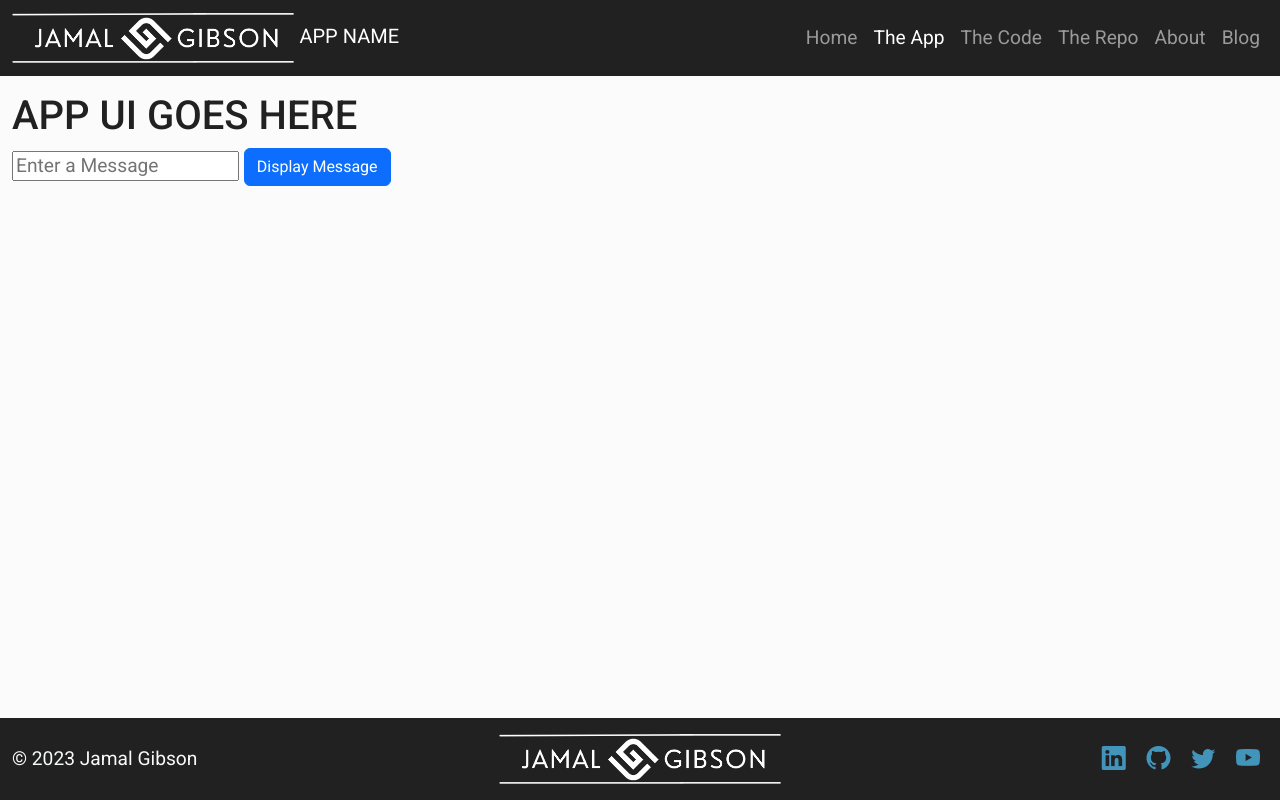
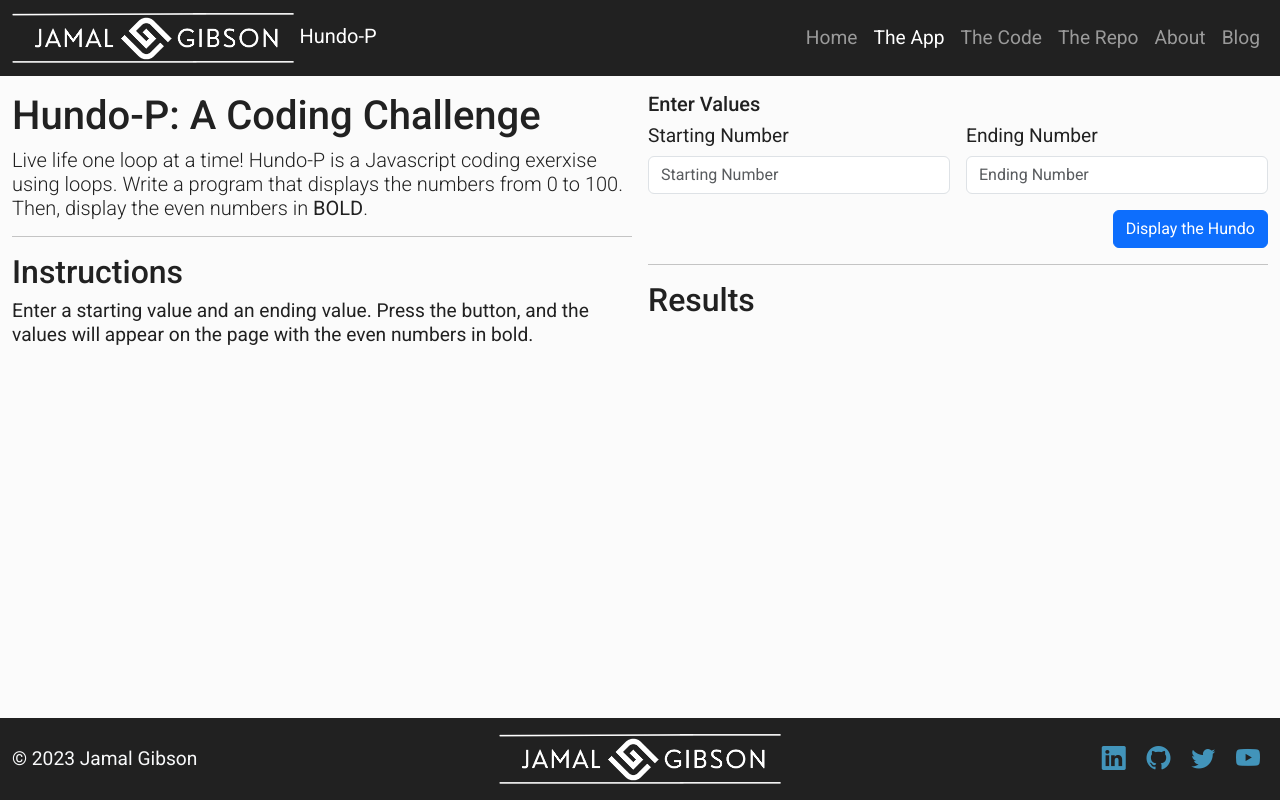
Before and after one commit to GI-Jamal/CrucibleHundo-P, a plain HTML site: page app.html in a window 1280 px wide. Drawn offline with nearby package versions, Linux system fonts and the light colour scheme; some packages are replaced by stand-ins of ours; a script that the page names is missing; a web font is replaced by a local one.

Commit message:
Updated files

```diff
--- a/app.html
+++ b/app.html
@@ -6,7 +6,7 @@
       name="viewport"
       content="width=device-width, initial-scale=1.0, shrink-to-fit=no"
     />
-    <title>APP NAME: A CODING CHALLENGE by Jamal Gibson</title>
+    <title>Hundo-P: A CODING CHALLENGE by Jamal Gibson</title>
 
     <!-- Boostrap CSS -->
     <link
@@ -51,7 +51,7 @@
         <div class="container-xxl">
           <a class="navbar-brand" href="/index.html">
             <img src="/img/Jamal Name Logo White.png" height="50" />
-            APP NAME
+            Hundo-P
             <!--  TODO: play around with height of image with the height attribute -->
           </a>
           <!-- TODO: customize mobile menu button, and complete navbar -->
@@ -99,11 +99,70 @@
     </header>
 
     <!-- Main Content -->
-    <main class="container-xxl">
-      <div class="mt-3">
-        <h1>APP UI GOES HERE</h1>
-        <input type="text" placeholder="Enter a Message" id="message" />
-        <button class="btn btn-primary" id="btnSubmit">Display Message</button>
+    <main class="container-xxl mt-3">
+      <div class="row row-cols-1 row-cols-md-2 g-3">
+        <div class="col-md-6">
+          <h1>Hundo-P: A Coding Challenge</h1>
+          <h4 class="lead">
+            Live life one loop at a time! Hundo-P is a Javascript coding
+            exerxise using loops. Write a program that displays the numbers from
+            0 to 100. Then, display the even numbers in
+            <strong>BOLD</strong>.
+          </h4>
+          <hr />
+          <h2>Instructions</h2>
+          <p>
+            Enter a starting value and an ending value. Press the button, and
+            the values will appear on the page with the even numbers in bold.
+          </p>
+        </div>
+        <div class="col-md-6">
+          <form action="#">
+            <h5>Enter Values</h5>
+            <!-- inputs for start-->
+            <div class="row g-3">
+              <div class="col">
+                <label class="form-label" for="startingValue"
+                  >Starting Number</label
+                >
+                <input
+                  class="form-control"
+                  type="number"
+                  name="startValue"
+                  id="startValue"
+                  placeholder="Starting Number"
+                  aria-label="Starting Number"
+                />
+              </div>
+              <div class="col">
+                <label class="form-label" for="endValue">Ending Number</label>
+                <input
+                  class="form-control"
+                  type="number"
+                  name="endValue"
+                  id="endValue"
+                  placeholder="Ending Number"
+                  aria-label="Ending Number"
+                />
+              </div>
+              <div class="col-12 text-end">
+                <button id="btnSubmit" class="btn btn-primary" type="button">
+                  Display the Hundo
+                </button>
+              </div>
+            </div>
+            <hr />
+            <!-- Results area -->
+            <h2 class="mt-3">Results</h2>
+            <div class="table-responsive">
+              <table class="table table-striped">
+                <tbody id="results">
+                  <!-- Javascript results go here -->
+                </tbody>
+              </table>
+            </div>
+          </form>
+        </div>
       </div>
     </main>
 
@@ -111,7 +170,7 @@
     <footer>
       <div class="container-xxl">
         <div
-          class="footer-main py-3 row row-cols-1 row-cols-md-3 align-items-center text-center"
+          class="footer-main py-3 row row-cols-1 row-cols-md-3 align-items-center gy-3 text-center"
         >
           <div class="col">
             <img src="/img/Jamal Name Logo White.png" height="50" />
--- a/js/site.js
+++ b/js/site.js
@@ -1,12 +1,41 @@
-function displayMessage() {
-  let msg = document.getElementById('message').value;
-  //alert(msg);
+//get the start and end numbers from the inputs
+// Entry point AKA Controller function
+function getValue() {
 
-  Swal.fire(
+  let startValue = document.getElementById('startValue').value; // startValue = "0"
+  let endvalue = document.getElementbyId('endValue').value;
+
+  let startNumber = parseInt(startValue); // startNumber = 0
+  let endNumber = parseInt(endvalue);
+
+  let numbers = generateNumbers(startNumber, endNumber);
+
+  displayNumbers(numbers);
+}
+
+// generate the range of numbers to display
+// Business/logic function
+function generateNumbers(start, end) {
+
+  let numbers = [];
+
+  for (let i = start; i <= end; i++)
+  {
+    numbers.push(i);
+  }
+
+  return numbers;
+}
+
+// placing the generate numbers on the page AND bolding the even numbers
+// View function
+function displayNumbers(theNumbers) {
+
+  for (let i = theNumbers[0]; i < theNumbers.length; i++)
+  {
+    if (theNumbers[i] % 2 == 0)
     {
-        backdrop: false,
-        title: 'App Name',
-        text: msg
+
     }
-  );
+  }
 }
```
Also changed, not shown: code.html (+4 -4 lines), index.html (+12 -6 lines).
